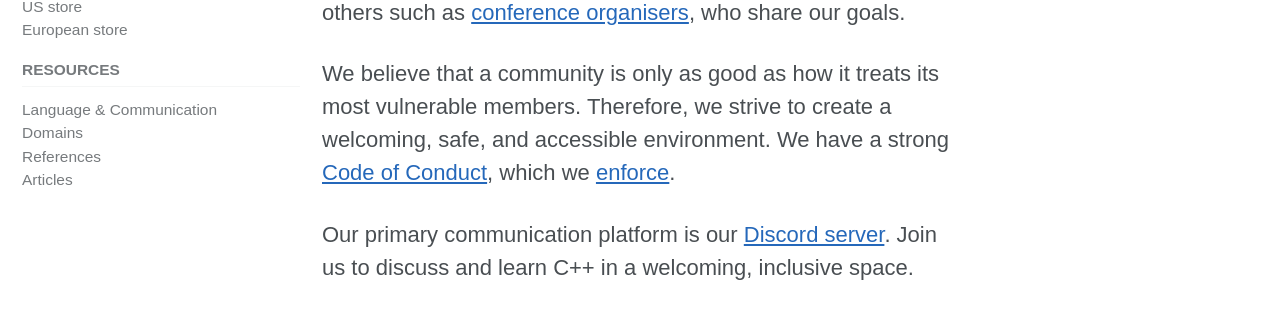
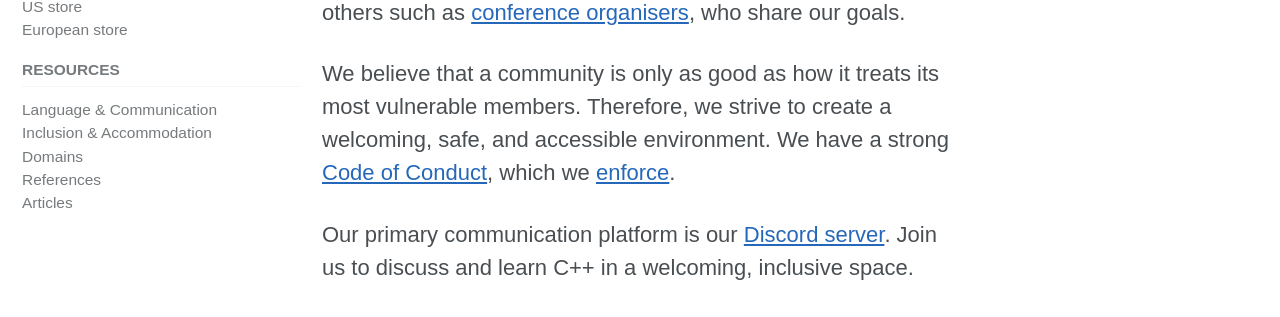
Before and after one commit to include-cpp/include-cpp.github.io, a Jekyll site: the page built from index.md, in a window 1280 px wide. Shown: the part 543-860 px from the top of the page. Built offline with Jekyll 4.4.1, drawn with Linux system fonts in a browser that asks for light colours; cached includes are drawn as plain includes; nearby versions of some CDN libraries.

Commit message:
Add Inclusion & Accommodation to sidebar
Co-Authored-By: Kate Gregory <kategregory@users.noreply.github.com>

```diff
--- a/_data/navigation.yml
+++ b/_data/navigation.yml
@@ -53,8 +53,8 @@ sidebar:
     children:
       - title: Language & Communication
         url: /resources/language/
-#      - title: Discriminations
-#        url: /resources/discriminations/
+      - title: Inclusion & Accommodation
+        url: /resources/inclusion/
       - title: Domains
         url: /resources/domains/
       - title: References
```
